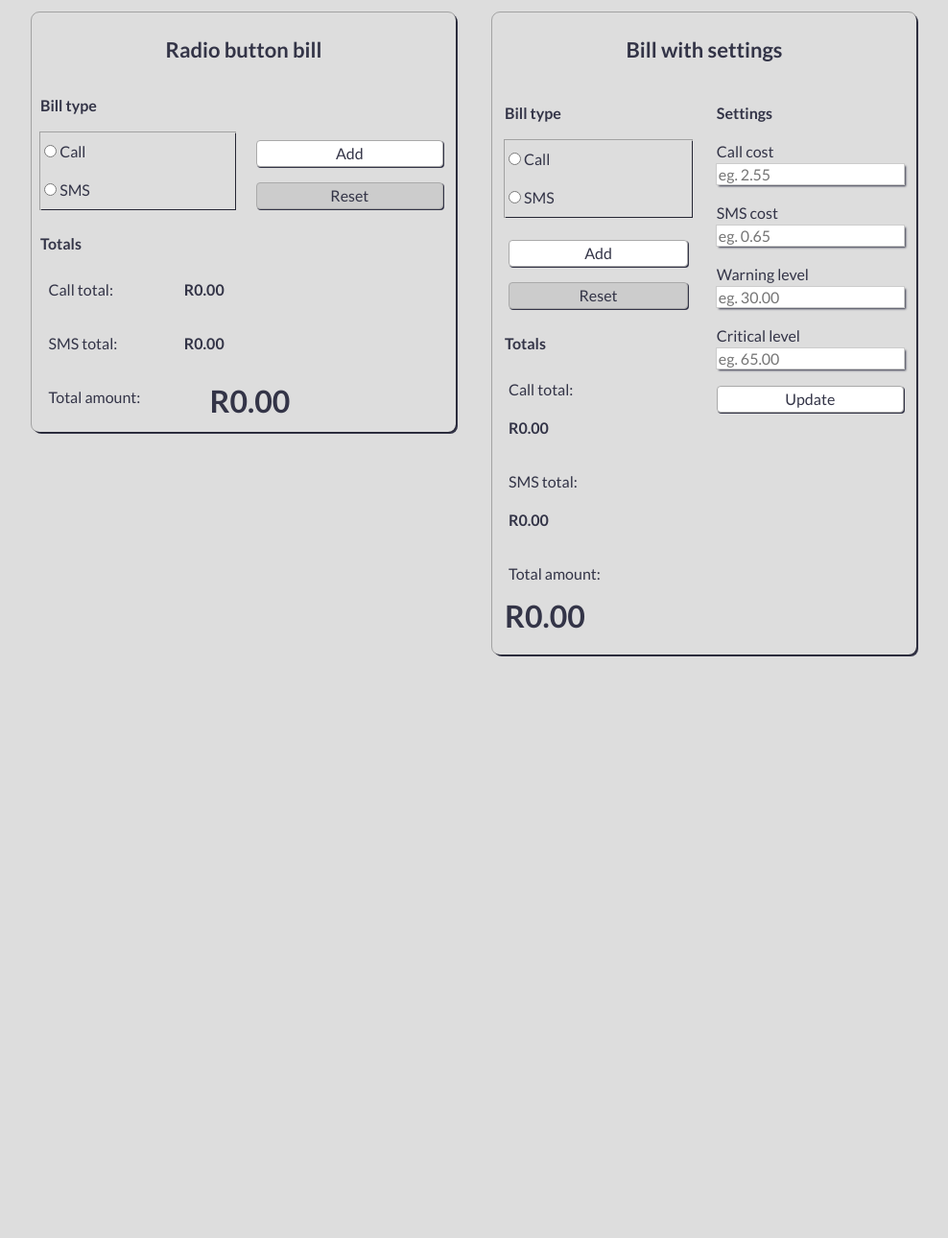
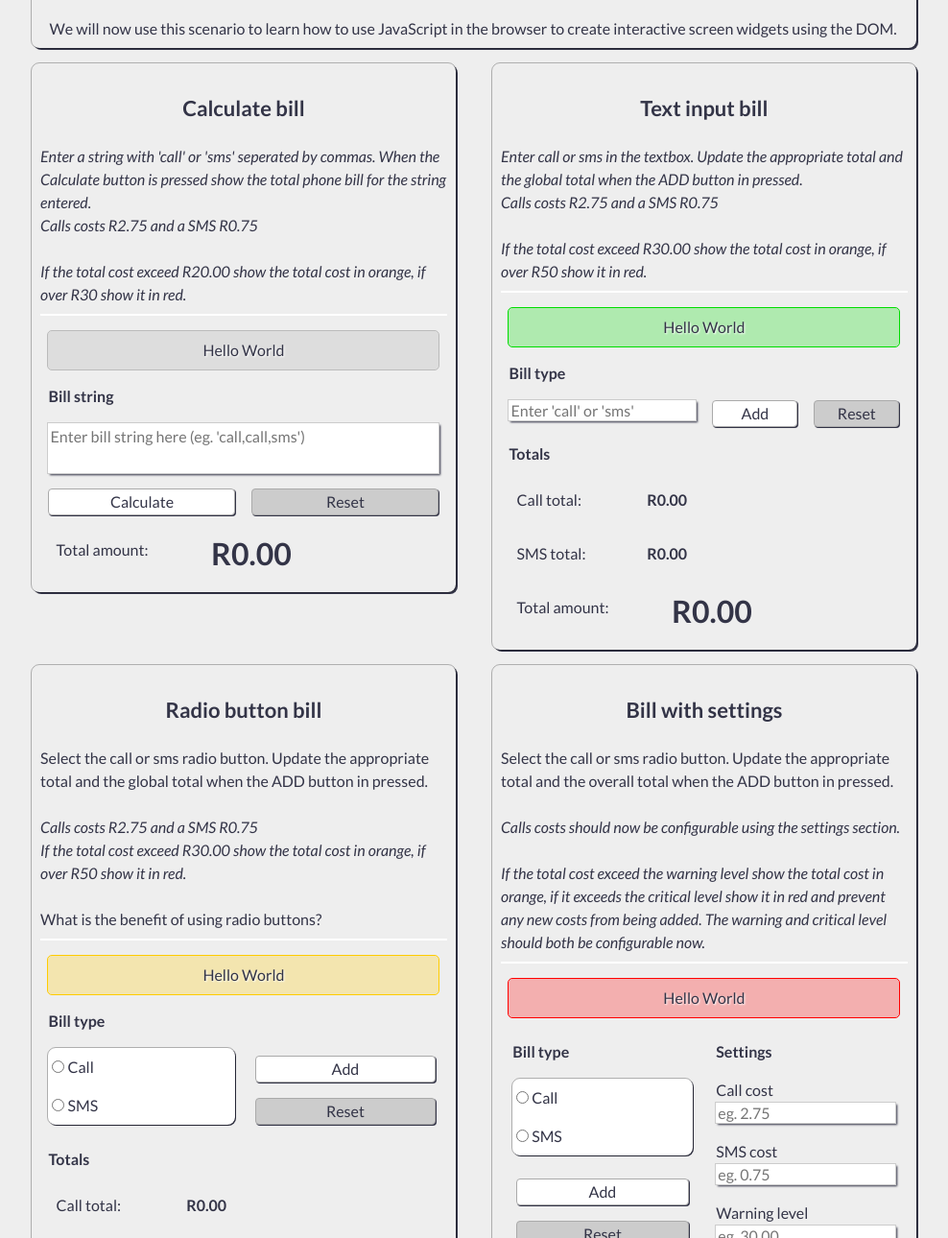
Before and after one commit to ntruter42/dom-intro, a plain HTML site: page index.html in a window 1280 px wide. Shown: the part 388-1678 px from the top of the page at 96% size, without its empty margins (146-1134 px from the left). Before the commit the page ends 1078 px from the top, so only its background shows below. Drawn offline with Linux system fonts and the light colour scheme.

Commit message:
Update index.html, styles.css, js, Rename styles.js -> advanced.js - added skeleton for success/warning/error message functionality

```diff
--- a/css/styles.css
+++ b/css/styles.css
@@ -3,7 +3,7 @@
 }
 
 body {
-	background-color: #ddd;
+	background-color: #eee;
 }
 
 button {
@@ -47,10 +47,15 @@ input:focus {
 	box-shadow: 1px 1px 1px;
 }
 
-#calculate-widget,
-#text-widget,
-#radio-widget,
-#settings-widget {
+code {
+	border-radius: 4px;
+	background-color: #fffc;
+	outline: 1px solid #ddd;
+	margin-left: 2px;
+	padding-right: 4px;
+}
+
+.bill-widget {
 	/* background-image: linear-gradient(-35deg, #fa02, #40f2); */
 	outline: 1px solid #0004;
 	border-radius: 8px;
@@ -62,10 +67,34 @@ input:focus {
 	resize: none;
 }
 
-#radio-select,
-#settings-select {
+.select-box {
 	outline: 1px solid #0004;
+	background-color: #fff;
+	border-radius: 8px;
 	box-shadow: 1px 1px;
+}
+
+.message-box {
+	outline: 1px solid #bbb;
+	background-color: #ddd;
+	border-radius: 4px;
+	text-align: center;
+	text-shadow: 1px 1px 2px #fff;
+}
+
+.success-message {
+	outline: 1px solid #0d0;
+	background-color: #0d04;
+}
+
+.warning-message {
+	outline: 1px solid #fc0;
+	background-color: #fc04;
+}
+
+.error-message {
+	outline: 1px solid #f00;
+	background-color: #f004;
 }
 
 input[type=radio] {
@@ -85,10 +114,12 @@ input[type=radio] {
 
 .warning {
 	color: #fa0 !important;
+	text-shadow: 1px 1px #0008 !important;
 }
 
 .danger {
-	color: #c00 !important;
+	color: #d00 !important;
+	text-shadow: 1px 1px #0008 !important;
 }
 
 .widget-selected {
@@ -96,6 +127,11 @@ input[type=radio] {
 	background-color: #fff !important;
 	outline: 1px solid #000f !important;
 	box-shadow: inset 1px 1px !important;
+}
+
+hr {
+	border-width: 0;
+	border-top: 2px solid #fff;
 }
 
 /* OUTLINES */
--- a/index.html
+++ b/index.html
@@ -15,31 +15,125 @@
 	<div class="container">
 		<div class="row">
 
+			<!-- TOTAL PHONE BILL -->
+			<div class="col-12-sm col-12 bill-widget">
+				<div class="col-12-sm">
+					<h1 class="center">Total phone bill</h1>
+
+					<div class="">
+						During the codeX bootcamp you had to create the function below.
+					</div>
+
+					<br>
+
+					<div class="">
+						<i>Write a function called <code>totalPhoneBill</code> that takes in a string parameter that
+							contains calls made and sms's sent seperated with commas. Calculate the total bill for the
+							data
+							provided.
+							<br><br>
+							In the string <code>call, sms, call, sms, sms</code> there are 2 calls and 3 sms's.
+							<br>
+							<br>
+							The cost is:
+							<ul>
+								<li>R2.75 per call</li>
+								<li>R0.65 per sms</li>
+							</ul>
+
+						</i>
+					</div>
+
+					<div class="">
+						We will now use this scenario to learn how to use JavaScript in the browser to create
+						interactive
+						screen widgets using the DOM.
+					</div>
+				</div>
+			</div>
+
 			<!-- CALCULATE BILL -->
 			<div class="col-12-sm col-6 bill-widget" id="calculate-widget">
+				<div class="col-12-sm">
 					<h3 class="center">Calculate bill</h3>
+
+					<!-- instructions -->
+					<div class="">
+						<i>Enter a string with 'call' or 'sms' seperated by commas. When the Calculate button is pressed
+							show
+							the
+							total phone bill for the string entered.</i>
+					</div>
+
+					<div class="">
+						<i>Calls costs R2.75 and a SMS R0.75</i>
+					</div>
+					<br>
+					<div class="">
+						<i>If the total cost exceed R20.00 show the total cost in orange, if over R30 show it in
+							red.</i>
+					</div>
+
+					<hr>
+
+					<!-- messages -->
+					<div class="col-12-sm message-box">
+						<span class="col-12-sm" id="calculate-message">Hello World</span>
+					</div>
+
+					<!-- input elements -->
 					<h5 class="col-12-sm">Bill string</h5>
 					<textarea class="col-12-sm" id="calculate-string" rows="2" name="name"
 						placeholder="Enter bill string here (eg. 'call,call,sms')"></textarea>
 					<button class="col-6-sm add-button" id="calculate-button" on type="button"
 						name="button">Calculate</button>
-				<button class="col-6-sm reset-button" id="calculate-reset" on type="reset" name="button">Reset</button>
+					<button class="col-6-sm reset-button" id="calculate-reset" on type="reset"
+						name="button">Reset</button>
 
+					<!-- output elements -->
 					<div class="col-12-sm">
 						<span class="col-3-sm col-5">Total amount:</span>
 						<span class="big" id="calculate-total">R0.00</span>
 					</div>
 				</div>
+			</div>
+
 
 			<!-- TEXT BILL -->
 			<div class="col-12-sm col-6 bill-widget" id="text-widget">
+				<div class="col-12-sm">
 					<h3 class="center">Text input bill</h3>
+
+					<!-- instructions -->
+					<div class="">
+						<i>Enter call or sms in the textbox. Update the appropriate total and the global total when the
+							ADD
+							button in pressed.</i>
+						<div class="">
+							<i>Calls costs R2.75 and a SMS R0.75</i>
+						</div>
+						<br>
+						<div class="">
+							<i>If the total cost exceed R30.00 show the total cost in orange, if over R50 show it in
+								red.</i>
+						</div>
+					</div>
+
+					<hr>
+
+					<!-- messages -->
+					<div class="col-12-sm message-box success-message">
+						<span class="col-12-sm" id="text-message">Hello World</span>
+					</div>
+
+					<!-- input elements -->
 					<h5 class="col-12-sm">Bill type</h5>
 					<input class="col-6-sm" id="text-string" type="text" name="" value=""
 						placeholder="Enter 'call' or 'sms' ">
 					<button class="col-3-sm add-button" id="text-button" type="button" name="button">Add</button>
 					<button class="col-3-sm reset-button" id="text-reset" type="reset" name="button">Reset</button>
 
+					<!-- output elements -->
 					<h5 class="col-12-sm">Totals</h5>
 					<div class="col-12-sm">
 						<span class="col-3-sm col-4">Call total:</span>
@@ -54,12 +148,43 @@
 						<span class="big" id="text-total">R0.00</span>
 					</div>
 				</div>
+			</div>
 
 			<!-- RADIO BILL -->
 			<div class="col-12-sm col-6 bill-widget" id="radio-widget">
+				<div class="col-12-sm">
 					<h3 class="center">Radio button bill</h3>
+
+					<!-- instructions -->
+					<div class="">
+						Select the call or sms radio button. Update the appropriate total and the global total when the
+						ADD
+						button in pressed.
+					</div>
+					<br>
+					<div class="">
+						<i>Calls costs R2.75 and a SMS R0.75</i>
+					</div>
+
+					<div class="">
+						<i>If the total cost exceed R30.00 show the total cost in orange, if over R50 show it in
+							red.</i>
+					</div>
+					<br>
+					<div class="">
+						What is the benefit of using radio buttons?
+					</div>
+
+					<hr>
+
+					<!-- messages -->
+					<div class="col-12-sm message-box warning-message">
+						<span class="col-12-sm" id="radio-message">Hello World</span>
+					</div>
+
+					<!-- input elements -->
 					<h5 class="col-12-sm">Bill type</h5>
-				<div class="col-6-sm" id="radio-select">
+					<div class="col-6-sm select-box">
 						<div class="col-12-sm">
 							<input id="radio-call" type="radio" name="radio-bill-item" value="call">
 							<span>Call</span>
@@ -71,9 +196,11 @@
 					</div>
 					<div class="col-6-sm">
 						<button class="col-12-sm add-button" id="radio-button" type="button" name="button">Add</button>
-					<button class="col-12-sm reset-button" id="radio-reset" type="reset" name="button">Reset</button>
+						<button class="col-12-sm reset-button" id="radio-reset" type="reset"
+							name="button">Reset</button>
 					</div>
 
+					<!-- output elements -->
 					<h5 class="col-12-sm">Totals</h5>
 					<div class="col-12-sm">
 						<span class="col-3-sm col-4">Call total:</span>
@@ -88,14 +215,41 @@
 						<span class="big" id="radio-total">R0.00</span>
 					</div>
 				</div>
+			</div>
 
 			<!-- SETTINGS BILL -->
 			<div class="col-12-sm col-6 bill-widget" id="settings-widget">
+				<div class="col-12-sm">
 					<h3 class="center">Bill with settings</h3>
 
+					<!-- instructions -->
+					<div class="">
+						Select the call or sms radio button. Update the appropriate total and the overall total when the
+						ADD
+						button in pressed.
+					</div>
+					<br>
+					<div class="">
+						<i>Calls costs should now be configurable using the settings section.</i>
+					</div>
+					<br>
+					<div class="">
+						<i>If the total cost exceed the warning level show the total cost in orange, if it exceeds the
+							critical level show it in red and prevent any new costs from being added. The warning and
+							critical level should both be configurable now.</i>
+					</div>
+
+					<hr>
+
+					<!-- messages -->
+					<div class="col-12-sm message-box error-message">
+						<span class="col-12-sm" id="settings-message">Hello World</span>
+					</div>
+
+					<!-- input elements -->
 					<div class="col-6-sm">
 						<h5 class="col-12-sm">Bill type</h5>
-					<div class="col-12-sm" id="settings-select">
+						<div class="col-12-sm select-box">
 							<div class="col-12-sm">
 								<input id="settings-call" type="radio" name="settings-bill-item" value="call">
 								<span>Call</span>
@@ -112,6 +266,7 @@
 								name="button">Reset</button>
 						</div>
 
+						<!-- output elements -->
 						<h5 class="col-12-sm">Totals</h5>
 						<div class="col-12-sm">
 							<span class="col-6-sm col-8">Call total:</span>
@@ -121,32 +276,36 @@
 							<span class="col-6-sm col-8">SMS total:</span>
 							<span class="col-6-sm bold" id="settings-sms-total">R0.00</span>
 						</div>
+					</div>
+
+					<!-- settings elements -->
+					<div class="col-6-sm">
+						<h5 class="col-12-sm">Settings</h5>
+						<div class="col-12-sm">
+							<label class="row" for="exampleEmailInput">Call cost</label>
+							<input class="row" id="settings-call-cost" type="number" step="0.05" placeholder="eg. 2.75">
+						</div>
+						<div class="col-12-sm">
+							<label class="row" for="exampleEmailInput">SMS cost</label>
+							<input class="row" id="settings-sms-cost" type="number" step="0.05" placeholder="eg. 0.75">
+						</div>
+						<div class="col-12-sm">
+							<label class="row" for="">Warning level</label>
+							<input class="row" id="settings-warning-level" type="number" step="0.05"
+								placeholder="eg. 30.00">
+						</div>
+						<div class="col-12-sm">
+							<label class="row" for="">Critical level</label>
+							<input class="row" id="settings-critical-level" type="number" step="0.05"
+								placeholder="eg. 50.00">
+						</div>
+						<button class="col-12-sm update-button" id="settings-update" type="button"
+							name="button">Update</button>
 						<div class="col-12-sm">
 							<span class="col-6-sm col-10">Total amount:</span>
 							<span class="big" id="settings-total">R0.00</span>
 						</div>
 					</div>
-
-				<div class="col-6-sm">
-					<h5 class="col-12-sm">Settings</h5>
-					<div class="col-12-sm">
-						<label class="row" for="exampleEmailInput">Call cost</label>
-						<input class="row" id="settings-call-cost" type="number" step="0.05" placeholder="eg. 2.55">
-					</div>
-					<div class="col-12-sm">
-						<label class="row" for="exampleEmailInput">SMS cost</label>
-						<input class="row" id="settings-sms-cost" type="number" step="0.05" placeholder="eg. 0.65">
-					</div>
-					<div class="col-12-sm">
-						<label class="row" for="">Warning level</label>
-						<input class="row" id="settings-warning-level" type="number" step="0.05" placeholder="eg. 30.00">
-					</div>
-					<div class="col-12-sm">
-						<label class="row" for="">Critical level</label>
-						<input class="row" id="settings-critical-level" type="number" step="0.05" placeholder="eg. 65.00">
-					</div>
-					<button class="col-12-sm update-button" id="settings-update" type="button"
-						name="button">Update</button>
 				</div>
 			</div>
 		</div>
@@ -155,7 +314,7 @@
 	<script src="js/text-bill.js" charset="utf-8"></script>
 	<script src="js/radio-bill.js" charset="utf-8"></script>
 	<script src="js/settings-bill.js" charset="utf-8"></script>
-	<script src="js/styles.js" charset="utf-8"></script>
+	<script src="js/advanced.js" charset="utf-8"></script>
 </body>
 
 </html>
--- a/js/radio-bill.js
+++ b/js/radio-bill.js
@@ -11,7 +11,7 @@ let callRadioTotal = 0;
 let smsRadioTotal = 0;
 
 function radioButtonClicked() {
-	const radioChecked = document.querySelector("input[name='radio-bill-item']:checked").value.toLowerCase();
+	const radioChecked = document.querySelector("input[name='radio-bill-item']:checked").value;
 
 	if (radioChecked) {
 		if (radioChecked === 'call') {
```
Also changed, not shown: js/settings-bill.js (+22 -13 lines), js/advanced.js (renamed from js/styles.js). Lines whose indentation alone changed are shown as unchanged.
